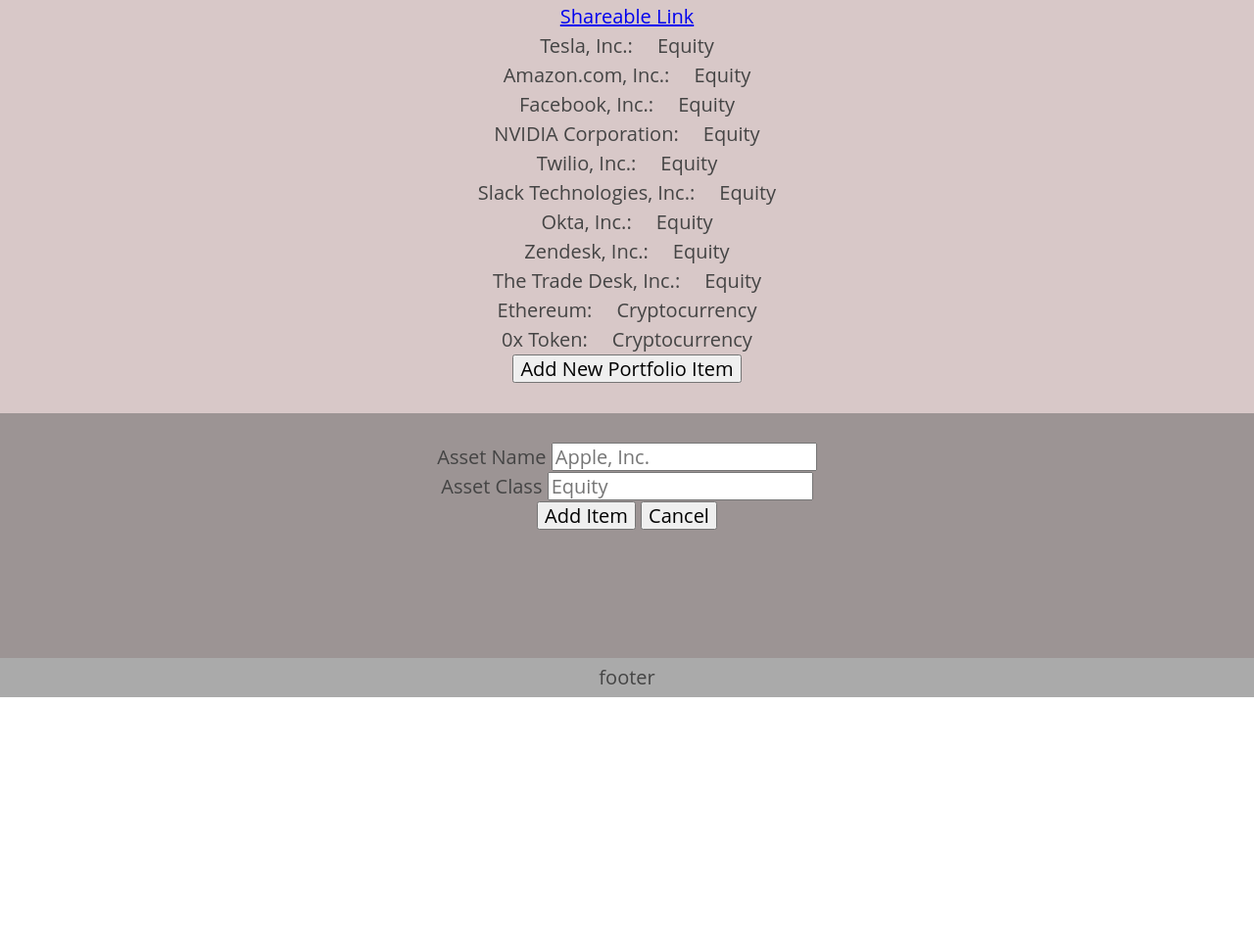
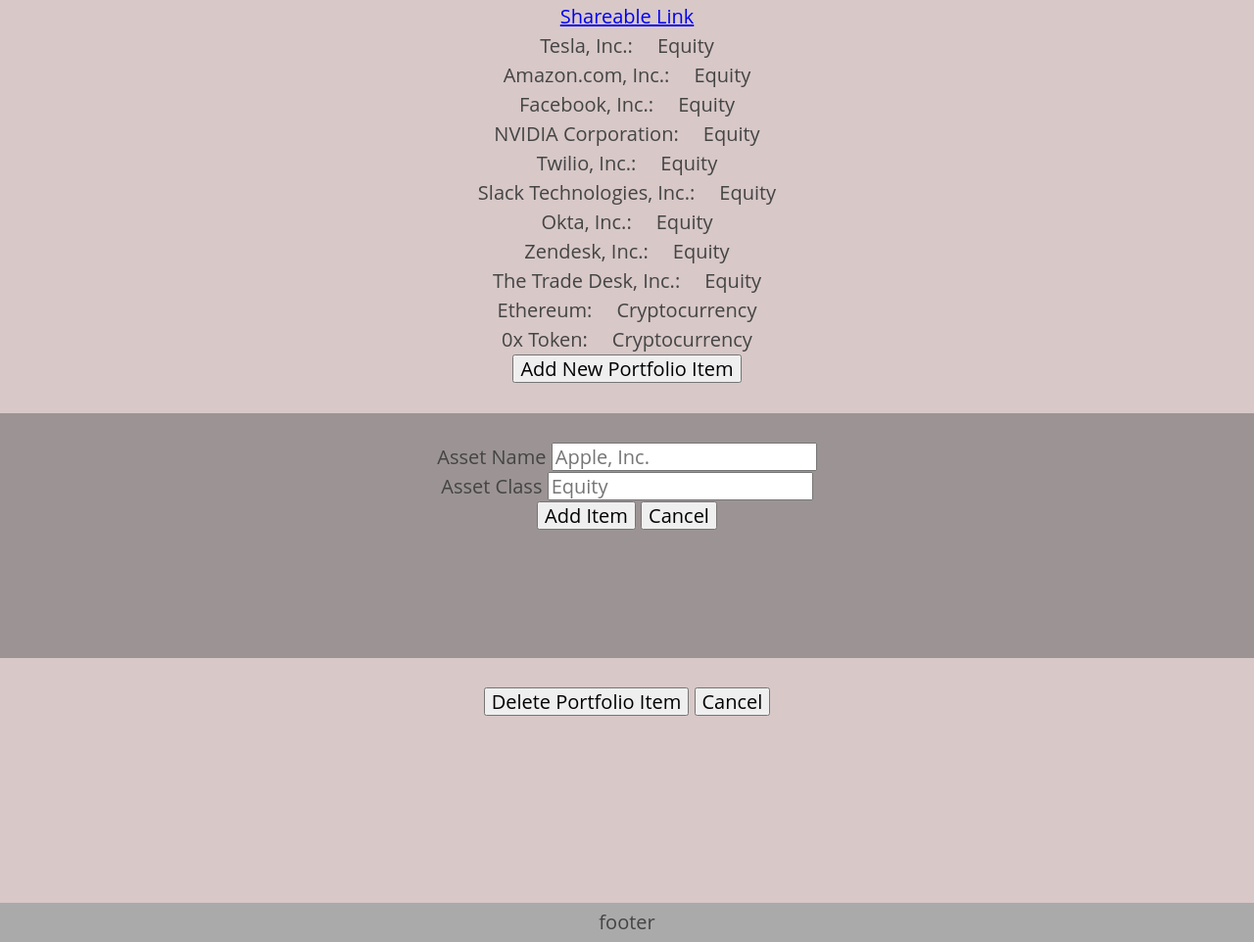
Before and after one commit to connormccormack/my-portfolio-app-wireframes, a plain HTML site: page index.html in a window 1280 px wide. Shown: the part 1447-2409 px from the top of the page at 98% size. Before the commit the page ends 2159 px from the top, so only its background shows below. Drawn offline with nearby package versions, Linux system fonts and the light colour scheme.

Commit message:
final wireframes commit

```diff
--- a/index.html
+++ b/index.html
@@ -134,7 +134,7 @@
       </div>
       <button class="new-portfolio-item-button">Add New Portfolio Item</button>
     </section>
-    <section class="add-portfolio-item">
+    <section class="add-portfolio-modal">
       <form class="new-item-form">
         <div>
           <label for="asset-name">Asset Name</label>
@@ -148,6 +148,12 @@
         <button type="button">Cancel</button>
     </form>
     </section>
+    <section class="delete-modal">
+      <div class="delete-cancel-buttons">
+        <button class="delete-button">Delete Portfolio Item</button>
+        <button class="cancel-deletion-button">Cancel</button>
+      </div>
+    </section>
   </main>
   <footer role="content-info">footer</footer>
 </body>
```
